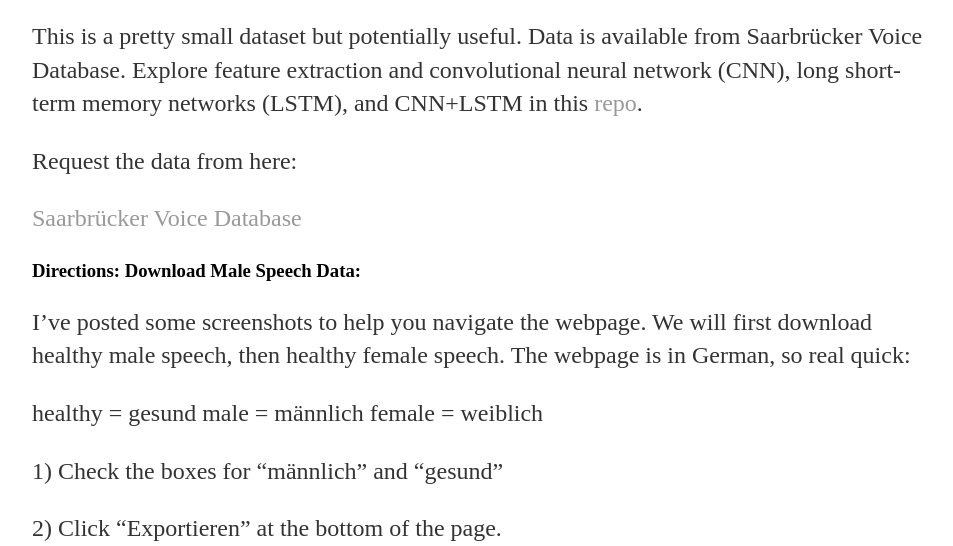
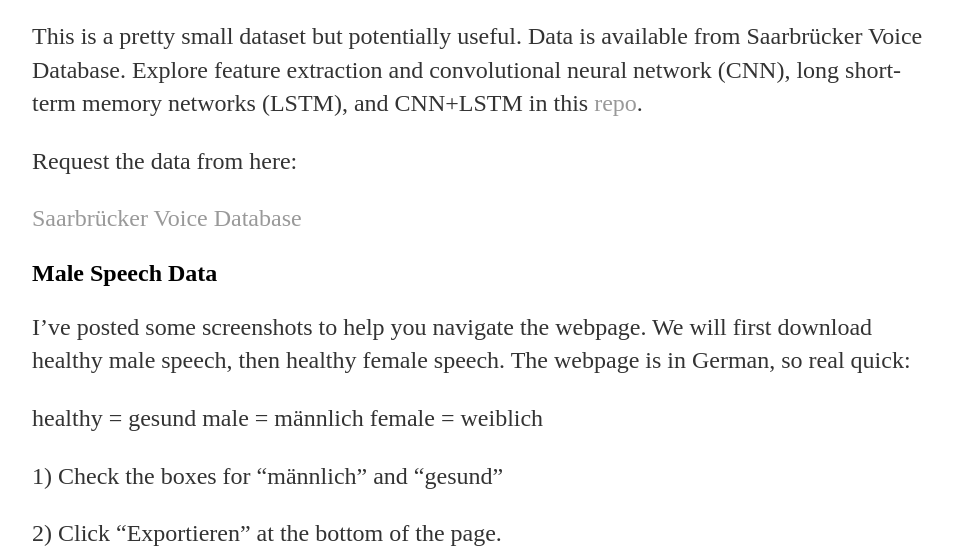
Before and after one commit to a-n-rose/a-n-rose.github.io, a Jekyll site: the page built from _posts/2019-01-31-small-female-male-speech-data.md, in a window 1280 px wide and 900 px high, scrolled down 341 px, cut to the strip 0-546 px from the top of the window. Shown: the whole strip, without its empty margins (160-1113 px from the left). Built offline with Jekyll 4.4.1, drawn with Linux system fonts in a browser that asks for light colours; some of the changed text lies outside the part shown.

Commit message:
minor edit

```diff
--- a/_posts/2019-01-31-small-female-male-speech-data.md
+++ b/_posts/2019-01-31-small-female-male-speech-data.md
@@ -12,7 +12,7 @@
 
 <a href="http://www.stimmdatenbank.coli.uni-saarland.de/index.php4#target">Saarbrücker Voice Database</a>
 
-### Directions: Download Male Speech Data:
+## Male Speech Data
 
 I've posted some screenshots to help you navigate the webpage. We will first download healthy male speech, then healthy female speech. The webpage is in German, so real quick:
 
@@ -42,7 +42,7 @@
 
 This should reset the values and you can do the same to download the female speech.
 
-### Directions: Female Speech Data
+### Female Speech Data
 
 Now, repeat the process for the female speech:
 
```
